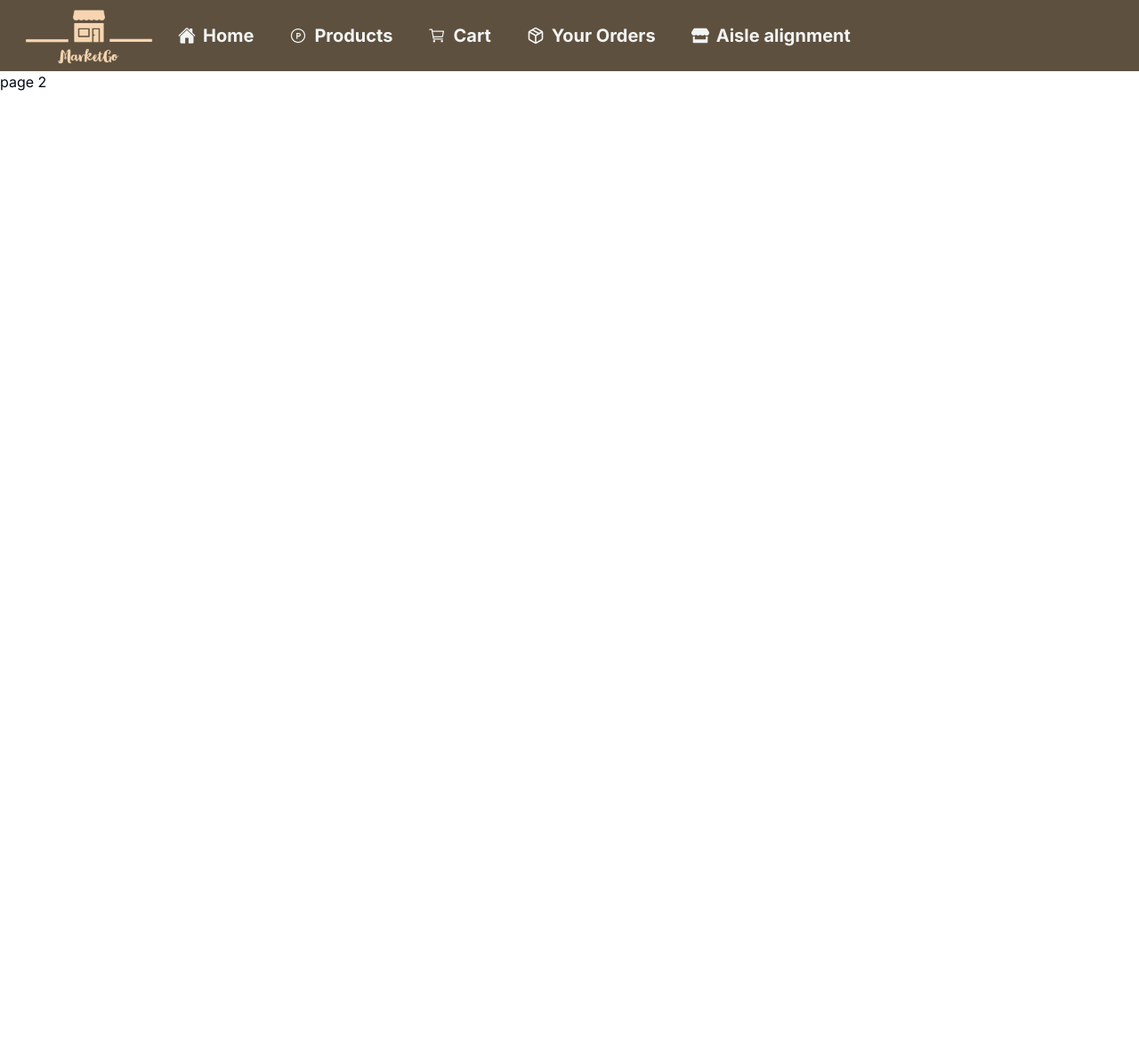
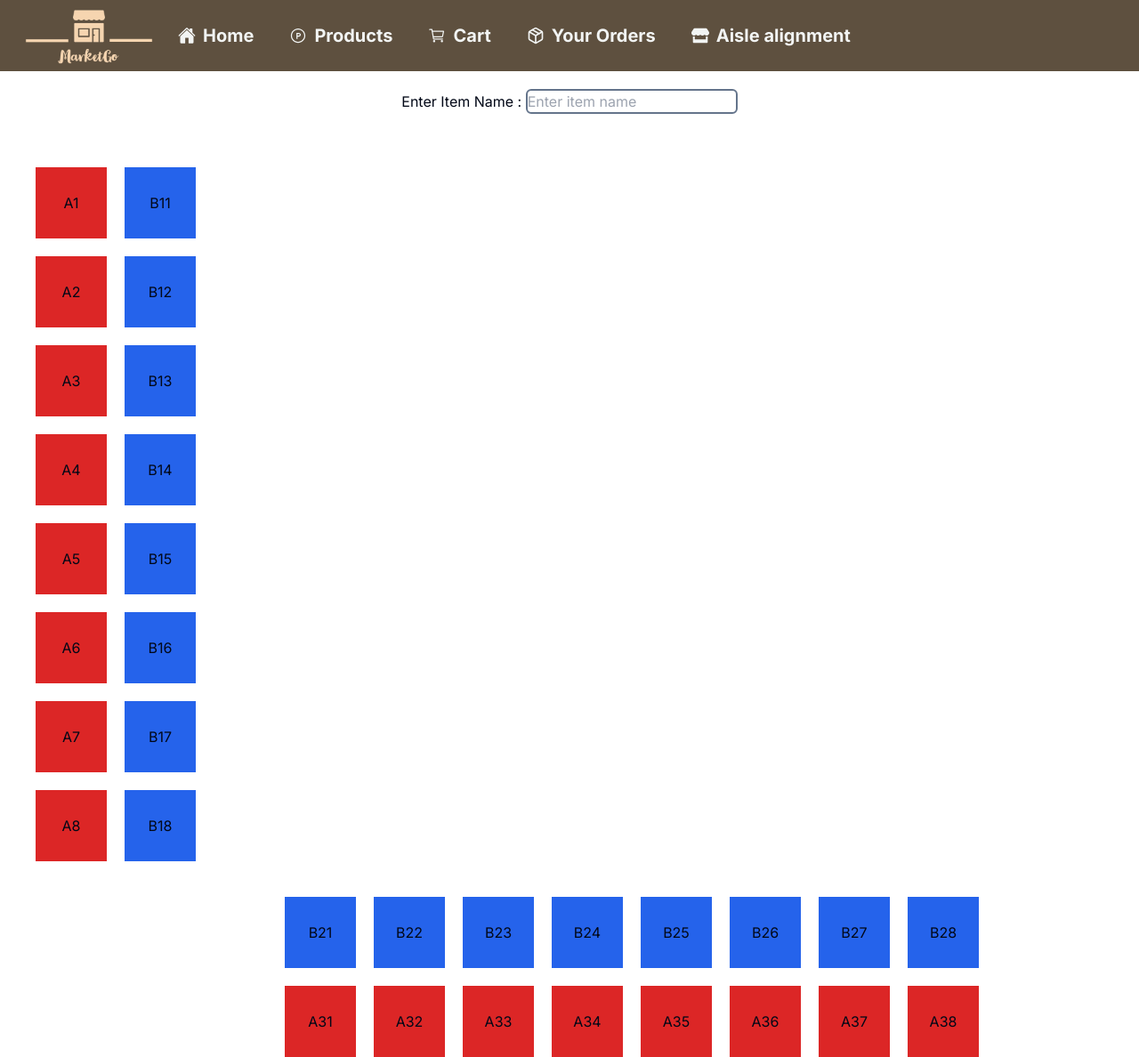
Before and after one commit to chhand2808/marketgo, a Next.js app: page /Aisle/2 in a window 1280 px wide. Shown: the whole page at 89% size. Before the commit the page ends 800 px from the top, so only its background shows below. Built offline with nearby package versions, Linux system fonts and the light colour scheme.

Commit message:
aisles formation

```diff
--- a/app/Aisle/2/page.jsx
+++ b/app/Aisle/2/page.jsx
@@ -1,13 +1,83 @@
-import React from 'react'
-import Navbar from '@/components/Navbar'
+"use client"
 
-export default function page() {
-  return (
-    <>
-    <div className='sticky top-0 z-10'>
-    <Navbar/>
-    </div>
-    <div>page 2</div>
-    </>
-  )
+import React, { useState,useEffect } from 'react';
+import Navbar from '@/components/Navbar';
+import { set, ref, get, getDatabase, DataSnapshot, child, update } from 'firebase/database';
+import { database } from '@/lib/firebase';
+
+export default function Page() {
+    const [itemName, setItemName] = useState('');
+
+    const handleInputChange = (event) => {
+        setItemName(event.target.value);
+    };
+
+    const allotItem = async (position) => {
+        try {
+            // Check if itemName is not empty
+            if (!itemName) {
+                alert('Please enter an item name')
+                console.log('Please enter an item name');
+                return;
+            }
+
+            // Retrieve the current value of the item's aisle property
+            const aisleRef = ref(database, `items/${itemName}/aisle`);
+            set(aisleRef,position)
+            alert(`updated item : ${itemName} to position : ${position}`)
+            console.log(`updated item : ${itemName} to position : ${position}`)
+            setItemName("")
+        } catch (error) {
+            alert(error)
+            console.error('Error updating aisle:', error);
+        }
+    };
+
+    const handleSubmit = (e) => {
+        e.preventDefault();
+        // Call allotItem function with the provided position when the form is submitted
+        allotItem();
+    };
+
+    const renderInnerFlexRow = () => {
+        const items = Array.from({ length: 8 }, (_, index) => index + 1); // Create an array with 8 elements
+        return items.map((item) => (
+            <div key={item} className='flex flex-row gap-5'>
+                <button onClick={() => allotItem(item)} className='w-20 h-20 bg-red-600'>A{item}</button>
+                <button onClick={() => allotItem(item + 10)} className='w-20 h-20 bg-blue-600'>B{item + 10}</button>
+            </div>
+        ));
+    };
+
+    const renderInnerFlexRow2 = () => {
+        const items = Array.from({ length: 8 }, (_, index) => index + 1); // Create an array with 8 elements
+        return items.map((item) => (
+            <div key={item} className='flex flex-col gap-5'>
+                <button onClick={() => allotItem(item + 20)} className='w-20 h-20 bg-blue-600'>B{item + 20}</button>
+                <button onClick={() => allotItem(item + 30)} className='w-20 h-20 bg-red-600'>A{item + 30}</button>
+            </div>
+        ));
+    };
+
+    return (
+        <>
+            <div className='sticky top-0 z-10'>
+                <Navbar />
+            </div>
+            <div className="flex flex-row items-center align-middle justify-center p-5">
+                <form onSubmit={handleSubmit}>
+                    <label htmlFor="itemName">Enter Item Name : </label>
+                    <input name='itemName' className='border-2 border-solid border-slate-500 rounded-md' type="text" value={itemName} onChange={handleInputChange} placeholder="Enter item name" />
+                </form>
+            </div>
+            <div className='flex flex-col justify-evenly'>
+                <div className='flex flex-col gap-5 p-10'>
+                    {renderInnerFlexRow()} {/* Render the inner flex row 8 times */}
+                </div>
+                <div className='flex flex-row gap-5 ml-[40vh]'>
+                    {renderInnerFlexRow2()} {/* Render the inner flex row 8 times */}
+                </div>
+            </div>
+        </>
+    );
 }
--- a/app/Aisle/3/page.jsx
+++ b/app/Aisle/3/page.jsx
@@ -1,13 +1,98 @@
-import React from 'react'
-import Navbar from '@/components/Navbar'
+"use client"
 
-export default function page() {
-  return (
-    <>
-    <div className='sticky top-0 z-10'>
-    <Navbar/>
-    </div>
-    <div>Page 3</div>
-    </>
-  )
+import React, { useState,useEffect } from 'react';
+import Navbar from '@/components/Navbar';
+import { set, ref, get, getDatabase, DataSnapshot, child, update } from 'firebase/database';
+import { database } from '@/lib/firebase';
+
+export default function Page() {
+    const [itemName, setItemName] = useState('');
+
+    const handleInputChange = (event) => {
+        setItemName(event.target.value);
+    };
+
+    const allotItem = async (position) => {
+        try {
+            // Check if itemName is not empty
+            if (!itemName) {
+                alert('Please enter an item name')
+                console.log('Please enter an item name');
+                return;
+            }
+
+            // Retrieve the current value of the item's aisle property
+            const aisleRef = ref(database, `items/${itemName}/aisle`);
+            set(aisleRef,position)
+            alert(`updated item : ${itemName} to position : ${position}`)
+            console.log(`updated item : ${itemName} to position : ${position}`)
+            setItemName("")
+        } catch (error) {
+            alert(error)
+            console.error('Error updating aisle:', error);
+        }
+    };
+
+    const handleSubmit = (e) => {
+        e.preventDefault();
+        // Call allotItem function with the provided position when the form is submitted
+        allotItem();
+    };
+
+    const renderInnerFlexRow = () => {
+        const items = Array.from({ length: 7 }, (_, index) => index + 1); // Create an array with 8 elements
+        return items.map((item) => (
+            <div key={item} className='flex flex-row gap-5'>
+                <button onClick={() => allotItem(item)} className='w-20 h-20 bg-red-600'>A{item}</button>
+                <button onClick={() => allotItem(item + 10)} className='w-20 h-20 bg-blue-600'>B{item + 10}</button>
+            </div>
+        ));
+    };
+
+    const renderInnerFlexRow2 = () => {
+        const items = Array.from({ length: 7 }, (_, index) => index + 1); // Create an array with 8 elements
+        return items.map((item) => (
+            <div key={item} className='flex flex-row gap-5'>
+                <button onClick={() => allotItem(item + 20)} className='w-20 h-20 bg-blue-600'>B{item + 20}</button>
+                <button onClick={() => allotItem(item + 30)} className='w-20 h-20 bg-red-600'>A{item + 30}</button>
+            </div>
+        ));
+    };
+
+    const renderInnerFlexRow3 = () => {
+        const items = Array.from({ length: 2 }, (_, index) => index + 1); // Create an array with 8 elements
+        return items.map((item) => (
+            <div key={item} className='flex flex-row gap-10'>
+                <button onClick={() => allotItem(item==1?item+7:item+36)} className='w-20 h-20 bg-red-600'>A{item==1?item+7:item+36}</button>
+                <button onClick={() => allotItem(item==1?item+17:item+26)} className='w-20 h-20 bg-blue-600'>B{item==1?item+17:item+26}</button>
+            </div>
+        ));
+    };
+
+    return (
+        <>
+            <div className='sticky top-0 z-10'>
+                <Navbar />
+            </div>
+            <div className="flex flex-row items-center align-middle justify-center p-5">
+                <form onSubmit={handleSubmit}>
+                    <label htmlFor="itemName">Enter Item Name : </label>
+                    <input name='itemName' className='border-2 border-solid border-slate-500 rounded-md' type="text" value={itemName} onChange={handleInputChange} placeholder="Enter item name" />
+                </form>
+            </div>
+            <div className='flex flex-col'>
+                <div className='flex flex-row justify-evenly'>
+                    <div className='flex flex-col gap-5 p-10 pb-0'>
+                        {renderInnerFlexRow()} {/* Render the inner flex row 8 times */}
+                    </div>
+                    <div className='flex flex-col gap-5 p-10 pb-0'>
+                        {renderInnerFlexRow2()} {/* Render the inner flex row 8 times */}
+                    </div>
+                </div>
+                <div className='flex flex-col gap-5 items-center align-middle justify-center'>
+                    {renderInnerFlexRow3()}
+                </div>
+            </div>
+        </>
+    );
 }
```
